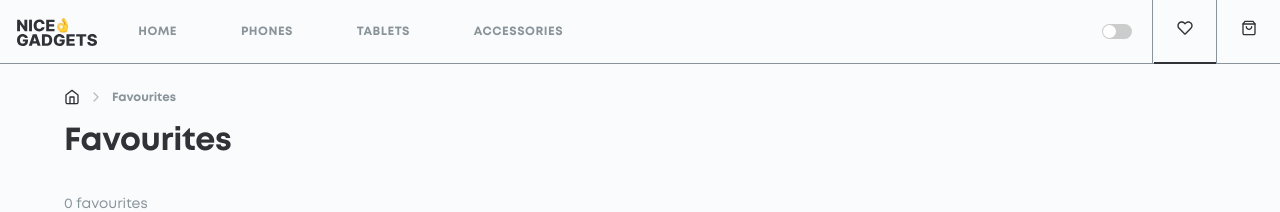
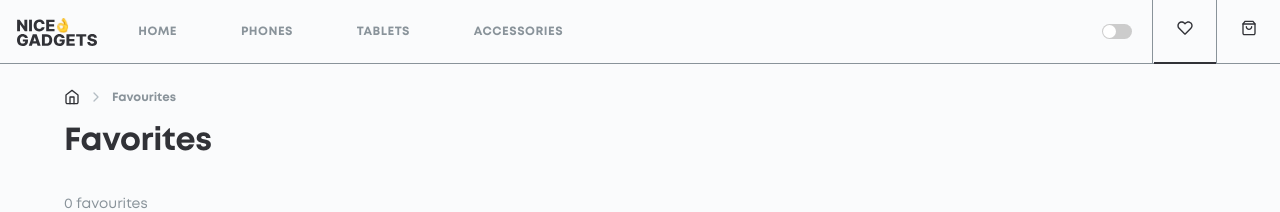
Before and after one commit to fe-nov23-Skynet/product_catalog, a React (Create React App) app: page /favourites in a window 1280 px wide. Shown: the top 212 px of the page. Built offline with nearby package versions, Linux system fonts and the light colour scheme.

Commit message:
implemented titles for pages

```diff
--- a/src/pages/CartPage/CartPage.tsx
+++ b/src/pages/CartPage/CartPage.tsx
@@ -4,6 +4,7 @@ import './CartPage.scss';
 import { useEffect, useState } from 'react';
 import { toast } from 'react-toastify';
 
+import { Helmet } from 'react-helmet';
 import { useCartState } from '../../customHooks/useCartState';
 import { CartProduct } from '../../components/CartProduct';
 
@@ -40,6 +41,10 @@ export const CartPage: React.FC = () => {
 
   return (
     <div className="cart_page">
+      <Helmet>
+        <title>{'cart'.toUpperCase()}</title>
+      </Helmet>
+
       <h1 className="cart_title">Cart</h1>
 
       {cartProducts.length === 0 ? (
--- a/src/pages/CatalogPage/CatalogPage.tsx
+++ b/src/pages/CatalogPage/CatalogPage.tsx
@@ -1,5 +1,6 @@
 import React, { useEffect, useState } from 'react';
 import { useLocation } from 'react-router-dom';
+import { Helmet } from 'react-helmet';
 import { Product } from '../../types/Product';
 import { getProducts } from '../../api/api';
 import { Loader } from '../../components/Loader';
@@ -29,6 +30,10 @@ export const CatalogPage: React.FC<Props> = ({ pageTitle }) => {
 
   return (
     <div className="catalog-page">
+      <Helmet>
+        <title>{pageTitle.toUpperCase()}</title>
+      </Helmet>
+
       <h1 className="catalog-page__title">{pageTitle}</h1>
       <span className="catalog-page__info">{`${productsArray.length} models`}</span>
       {loading && <Loader />}
--- a/src/pages/FavouritesPage/FavouritesPage.tsx
+++ b/src/pages/FavouritesPage/FavouritesPage.tsx
@@ -1,5 +1,6 @@
 import { Link } from 'react-router-dom';
 import './favouritesPage.scss';
+import { Helmet } from 'react-helmet';
 import { useFavoriteState } from '../../customHooks/useFavoriteState';
 import { Catalog } from '../Catalog';
 
@@ -8,7 +9,10 @@ export const FavouritesPage: React.FC = () => {
 
   return (
     <div className="favourites_page">
-      <h1 className="favourites_title">Favourites</h1>
+      <Helmet>
+        <title>{'favorites'.toUpperCase()}</title>
+      </Helmet>
+      <h1 className="favourites_title">Favorites</h1>
 
       <span className="favourites_info">{`${favoritesProducts.length} favourites`}</span>
 
--- a/src/pages/HomePage/HomePage.tsx
+++ b/src/pages/HomePage/HomePage.tsx
@@ -1,5 +1,6 @@
 import React, { useEffect, useState } from 'react';
 import { Link } from 'react-router-dom';
+import { Helmet } from 'react-helmet';
 import Styles from './HomePage.module.scss';
 import Tablets_image from '../../banner-images/Tablets.png';
 import Phones_image from '../../banner-images/Phones.png';
@@ -41,6 +42,9 @@ export const HomePage: React.FC = () => {
 
   return (
     <section>
+      <Helmet>
+        <title>{'home page'.toUpperCase()}</title>
+      </Helmet>
       <h1 className={Styles.home_page__title}>Welcome to Nice Gadgets store!</h1>
       <div className={Styles.home_page__SlideBarWrapper}>
         <SliderBar />
```
